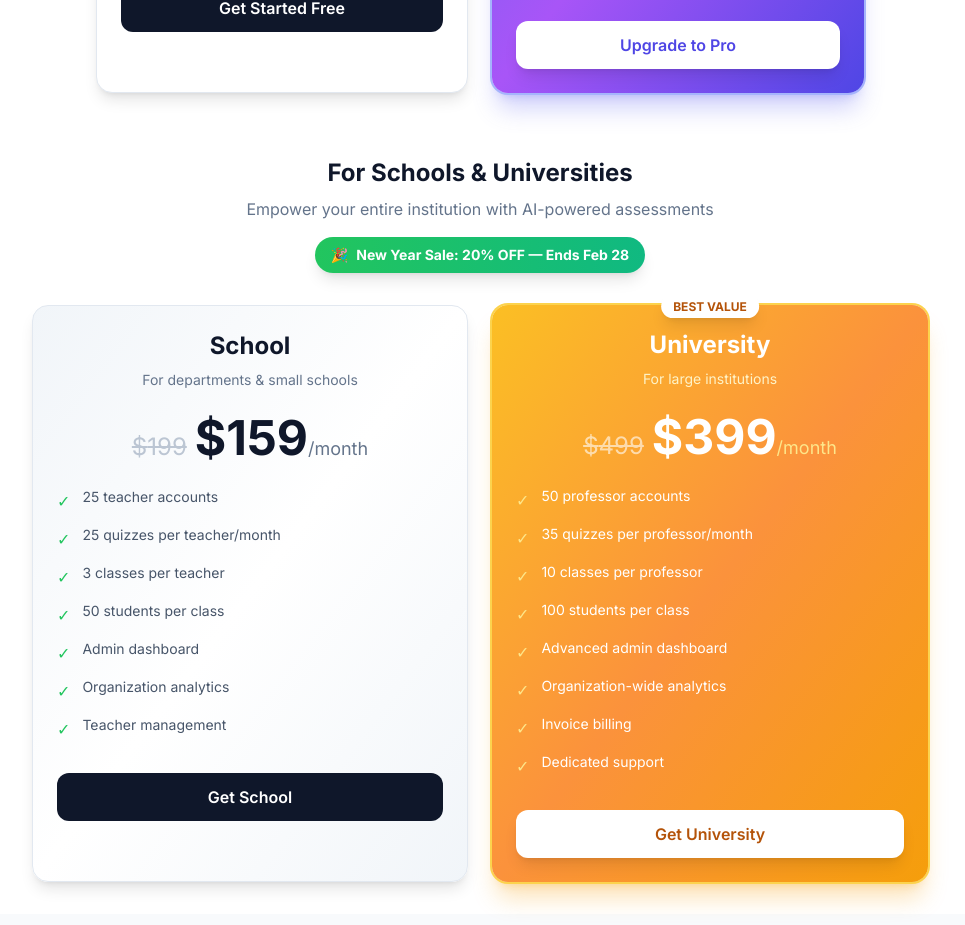
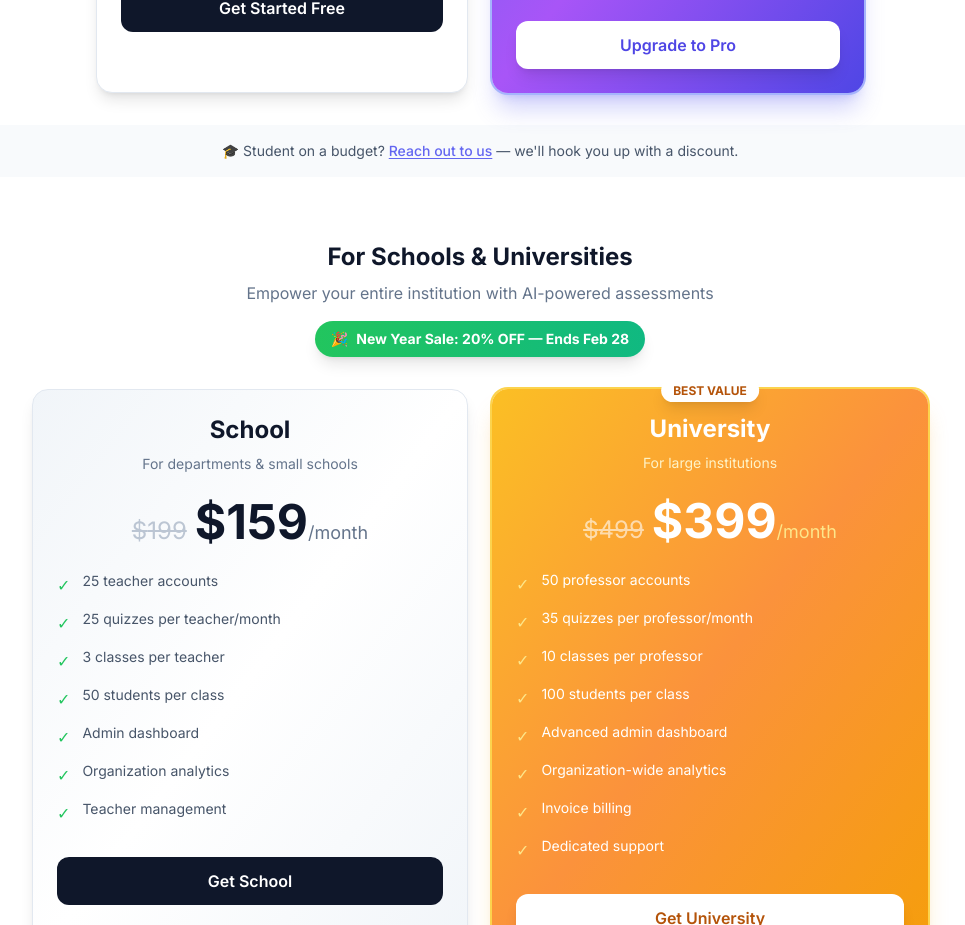
Before and after one commit to AlethiaQuizForge/quizforge, a Next.js app: page /pricing in a window 1280 px wide. Shown: the part 920-1845 px from the top of the page, without its empty margins (160-1125 px from the left). Built offline with nearby package versions, Linux system fonts and the light colour scheme; no server answers.

Commit message:
Add student discount outreach note under individual plans

```diff
--- a/app/pricing/page.tsx
+++ b/app/pricing/page.tsx
@@ -443,7 +443,13 @@ export default function PricingPage() {
                 );
               })}
             </div>
+            {/* Student discount note */}
+          <div className={`mt-8 text-center p-4 rounded-xl ${darkMode ? 'bg-slate-800/50' : 'bg-slate-50'}`}>
+            <p className={`text-sm ${darkMode ? 'text-slate-400' : 'text-slate-600'}`}>
+              🎓 Student on a budget? <button onClick={() => window.location.href = 'mailto:support@quizforgeapp.com?subject=Student%20Discount%20Request'} className="text-indigo-500 hover:text-indigo-400 font-medium underline underline-offset-2">Reach out to us</button> — we'll hook you up with a discount.
+            </p>
           </div>
+        </div>
 
           {/* Organization Plans */}
           <div>
```
